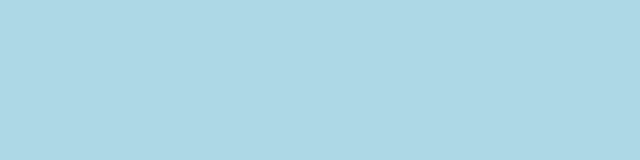
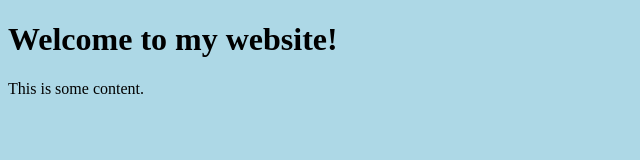
Before and after one commit to Igotaquestionor3/Findit3d, a plain HTML site: page index.html in a window 1280 px wide. Shown: the whole page, without its empty margins (0-640 px from the left). Drawn offline with Linux system fonts and the light colour scheme.

Commit message:
Update index.html

```diff
--- a/index.html
+++ b/index.html
@@ -1,5 +1,15 @@
-<style>
-body {
-    background-color: lightblue; /* Or any other color you want */
-}
-</style>
+<!DOCTYPE html>
+<html>
+<head>
+    <title>My Website</title>
+    <style>
+    body {
+        background-color: lightblue;
+    }
+    </style>
+</head>
+<body>
+    <h1>Welcome to my website!</h1>
+    <p>This is some content.</p>
+</body>
+</html>
```
